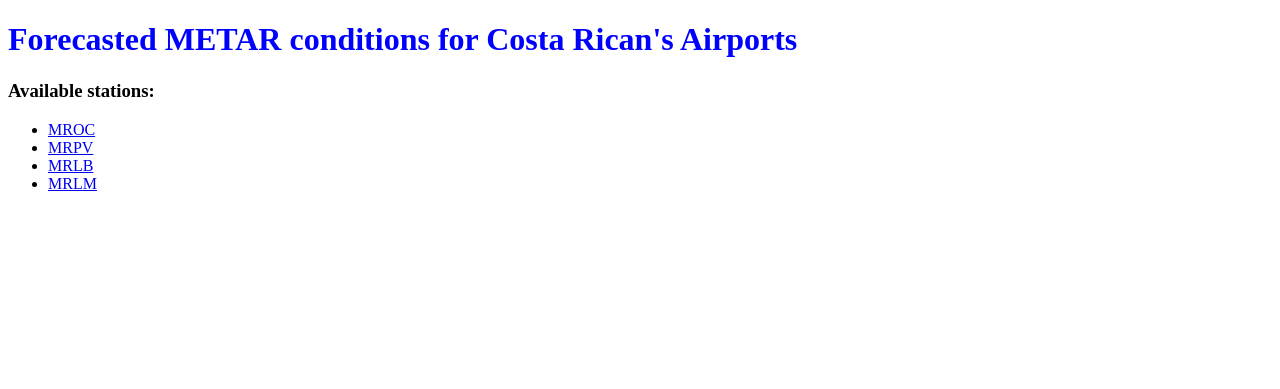
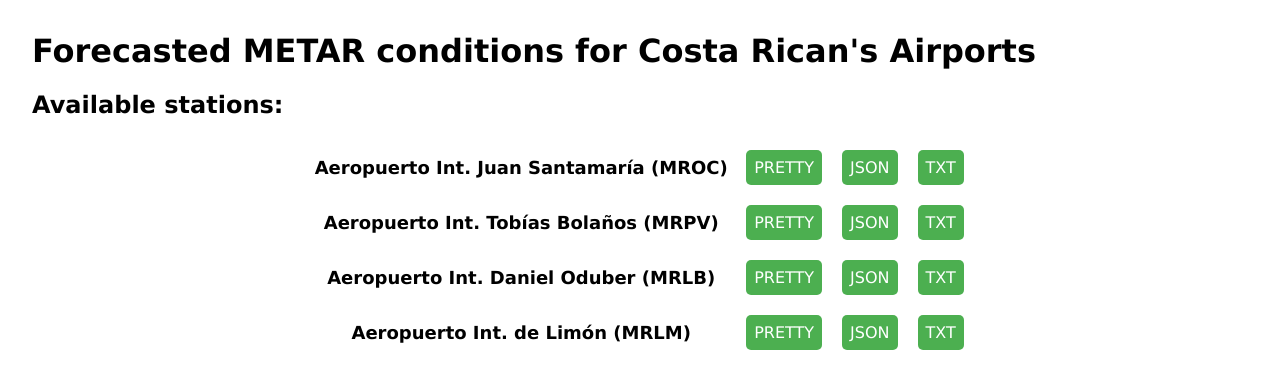
Before and after one commit to diego-garro/metar-forecast, a FastAPI app: page / in a window 1280 px wide. Shown: the top 389 px of the page. Run offline with FastAPI, Linux system fonts and the light colour scheme.

Commit message:
add html templates to better visualization of data

```diff
--- a/src/api.py
+++ b/src/api.py
@@ -1,9 +1,11 @@
-import asyncio
+import json
 
 from fastapi import FastAPI, Path, Request
 from fastapi.responses import FileResponse, HTMLResponse
 from fastapi.staticfiles import StaticFiles
 from fastapi.templating import Jinja2Templates
+
+from .station import Stations
 
 
 app = FastAPI()
@@ -14,18 +16,34 @@ templates = Jinja2Templates(directory="static/templates")
 
 @app.get("/", response_class=HTMLResponse)
 async def root(request: Request):
-    return templates.TemplateResponse("index.html", {"request": request})
+    stations = Stations()
+    return templates.TemplateResponse(
+        "index.html", {"request": request, "stations": stations}
+    )
+
+
+@app.get("/forecast/{station}", response_class=HTMLResponse)
+async def html_response(
+    request: Request, station: str = Path(..., regex=r"mr[a-z][a-z]")
+):
+    file_path = f"./data/json/{station}.json"
+    f = open(file_path)
+    json_obj = json.load(f)
+    context = {"request": request}
+    context.update(json_obj)
+
+    return templates.TemplateResponse("forecast.html", context)
 
 
 @app.get("/{station}.json")
-async def forecast(station: str = Path(..., regex=r"mr[a-z][a-z]")):
+async def json_response(station: str = Path(..., regex=r"mr[a-z][a-z]")):
     file_path = f"./data/json/{station}.json"
 
     return FileResponse(file_path)
 
 
 @app.get("/{station}.txt")
-async def forecast(station: str = Path(..., regex=r"mr[a-z][a-z]")):
+async def txt_response(station: str = Path(..., regex=r"mr[a-z][a-z]")):
     file_path = f"./data/txt/{station}.txt"
 
     return FileResponse(file_path)
--- a/src/forecast.py
+++ b/src/forecast.py
@@ -194,7 +194,7 @@ def forecasting_values(
             forecast_df = df.query(f"index.dt.hour == {forecast_date.hour}")
             mean = forecast_df[var.column_name].mean(skipna=True)
         except AttributeError:
-            mean = 0.0
+            mean = np.nan
         data.append(
             (datetime.strftime(forecast_date, "%HZ"), rounded(var.column_name, mean))
         )
@@ -213,8 +213,10 @@ async def make_forecast(station: Station):
         forecasts[name] = forecasting_values(data, var, metar_time)
 
     d = {
-        "datetime": str(datetime.utcnow().strftime("%Y/%m/%d %H:%M")),
+        "datetime": str(datetime.utcnow().strftime("%Y/%m/%d %H:%MZ")),
         "station": station.dict(),
+        "predictor": metar.raw_code,
+        "times": list(forecasts["Speed (kt)"].keys()),
         "forecasts": forecasts,
     }
     json_obj = json.dumps(d, indent=2)
--- a/src/station.py
+++ b/src/station.py
@@ -37,6 +37,10 @@ class Stations:
     def __len__(self):
         return len(self._list)
 
+    @property
+    def items(self) -> List[Station]:
+        return self._list
+
 
 if __name__ == "__main__":
     stations = Stations()
--- a/static/css/styles.css
+++ b/static/css/styles.css
@@ -1,3 +1,60 @@
-h1 {
-  color: blue;
+body {
+  font-family:  Verdana, Geneva, Tahoma, sans-serif;
+  margin: 2rem;
 }
+
+p {
+  margin: 0.2rem;
+  padding: 0.2rem;
+  font-size: large;
+  display: inline-block;
+}
+
+.center {
+  margin: 0 auto;
+}
+
+.btn {
+  background-color: #4CAF50; /* Green */
+  border: white 5px;
+  border-radius: 5px;
+  color: white;
+  padding: 0.5rem;
+  margin: 0.5rem;
+  text-align: center;
+  text-decoration: none;
+  display: inline-block;
+  font-size: 16px;
+}
+
+tr {
+  text-align: center;
+  text-decoration: none;
+  font-size: 16px;
+}
+
+tr.bg-grey {
+  background-color: rgb(177, 173, 173);
+}
+
+th.forecast {
+  background-color: #4CAF50; /* Green */
+  color: white;
+  border: white 5px;
+  border-radius: 5px;
+  padding: 1.5rem;
+  margin: 1rem;
+  text-align: center;
+  text-decoration: none;
+  font-size: 16px;
+}
+
+td.forecast {
+  border: rgb(177, 173, 173) 2px solid;
+  border-radius: 5px;
+  padding: 0.2rem;
+  margin: 0.5rem;
+  text-align: center;
+  text-decoration: none;
+  font-size: 12px;
+}
--- a/static/templates/index.html
+++ b/static/templates/index.html
@@ -11,20 +11,24 @@
   </head>
   <body>
     <h1>Forecasted METAR conditions for Costa Rican's Airports</h1>
-    <h3>Available stations:</h3>
-    <ul>
-      <li>
-        <a target="_blank" href="http://127.0.0.1:8000/mroc.txt">MROC</a>
-      </li>
-      <li>
-        <a target="_blank" href="http://127.0.0.1:8000/mrpv.txt">MRPV</a>
-      </li>
-      <li>
-        <a target="_blank" href="http://127.0.0.1:8000/mrlb.txt">MRLB</a>
-      </li>
-      <li>
-        <a target="_blank" href="http://127.0.0.1:8000/mrlm.txt">MRLM</a>
-      </li>
-    </ul>
+    <h2>Available stations:</h2>
+    <table class="center">
+      {% for stn in stations %}
+      <tr>
+        <th>
+          <p>{{ stn.name }} ({{ stn.icao | upper }})</p>
+        </th>
+        <td>
+          <a class="btn" target="_blank" href="http://127.0.0.1:8000/forecast/{{ stn.icao }}">PRETTY</a>
+        </td>
+        <td>
+          <a class="btn" target="_blank" href="http://127.0.0.1:8000/{{ stn.icao }}.json">JSON</a>
+        </td>
+        <td>
+          <a class="btn" target="_blank" href="http://127.0.0.1:8000/{{ stn.icao }}.txt">TXT</a>
+        </td>
+      </tr>
+    {% endfor %}
+    </table>
   </body>
 </html>
```
Also changed, not shown: static/templates/forecast.html (added, +50 -0 lines).
